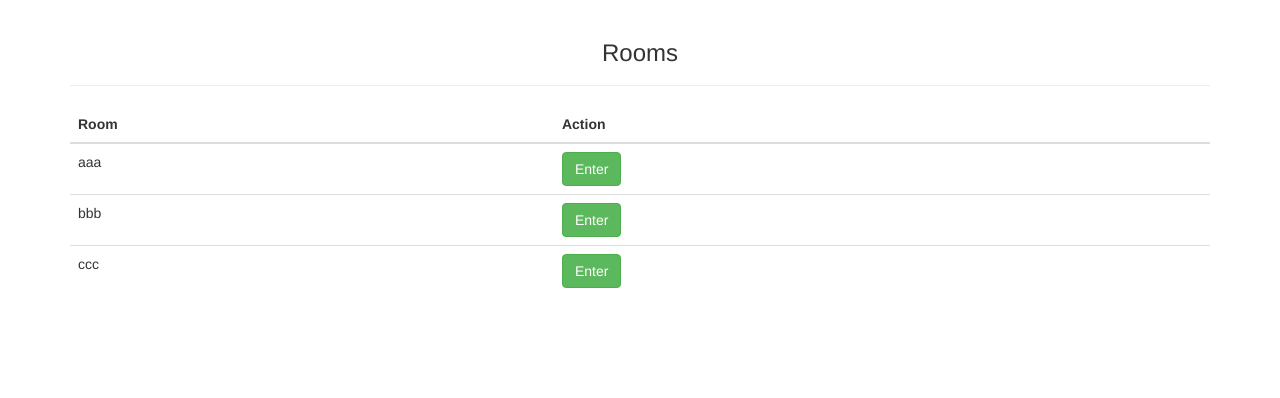
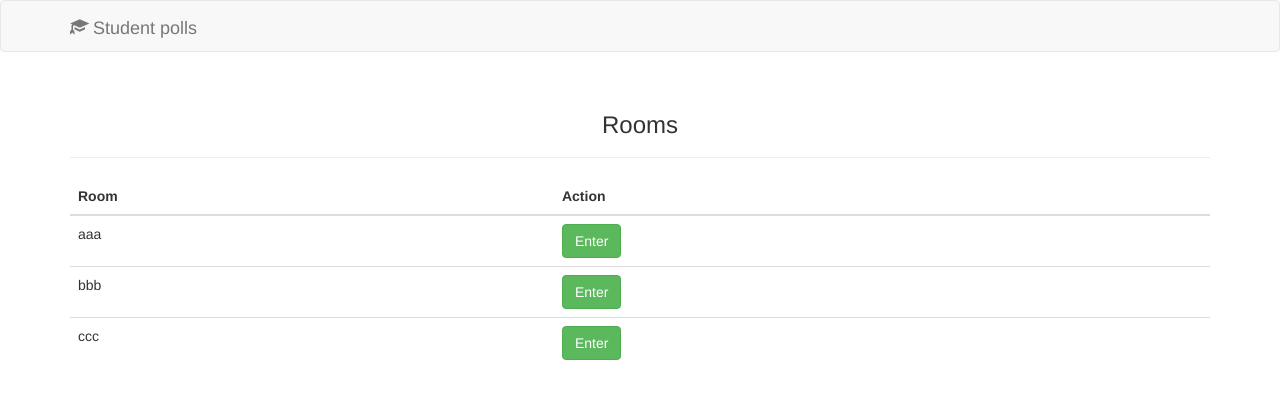
Before and after one commit to verus774/polls-vue, a Vue app: page / in a window 1280 px wide. Shown: the top 398 px of the page. Built offline with nearby package versions, Linux system fonts and the light colour scheme.

Commit message:
add Navigation component

```diff
--- a/index.html
+++ b/index.html
@@ -8,5 +8,6 @@
   <body>
     <div id="app"></div>
     <!-- built files will be auto injected -->
+    <script src="https://ajax.googleapis.com/ajax/libs/jquery/3.2.1/jquery.min.js"></script>
   </body>
 </html>
--- a/src/App.vue
+++ b/src/App.vue
@@ -1,13 +1,19 @@
 <template>
-  <div id="app" class="container">
-    <router-view/>
+  <div>
+    <navigation></navigation>
+    <div id="app" class="container">
+      <router-view/>
+    </div>
   </div>
 </template>
 
 <script>
-export default {
-  name: 'app'
-}
+  import Navigation from './components/Navigation'
+
+  export default {
+    name: 'app',
+    components: {Navigation}
+  }
 </script>
 
 <style>
--- /dev/null
+++ b/src/components/Navigation.vue
@@ -0,0 +1,29 @@
+<template>
+  <nav class="navbar navbar-default">
+    <div class="container">
+      <div class="navbar-header">
+        <button type="button" class="navbar-toggle collapsed" data-toggle="collapse"
+                data-target="#bs-example-navbar-collapse-1" aria-expanded="false">
+          <span class="sr-only">Toggle navigation</span>
+          <span class="icon-bar"></span>
+          <span class="icon-bar"></span>
+          <span class="icon-bar"></span>
+        </button>
+        <router-link class="navbar-brand" to="/">
+          <span class="glyphicon glyphicon-education" aria-hidden="true"></span>
+          Student polls
+        </router-link>
+      </div>
+
+
+    </div>
+  </nav>
+</template>
+
+<script>
+  export default {}
+</script>
+
+<style scoped>
+
+</style>
--- a/src/main.js
+++ b/src/main.js
@@ -3,6 +3,7 @@ import App from './App'
 import router from './router'
 
 import 'bootstrap/dist/css/bootstrap.min.css'
+import 'bootstrap/dist/js/bootstrap.js'
 
 Vue.config.productionTip = false
 
```
